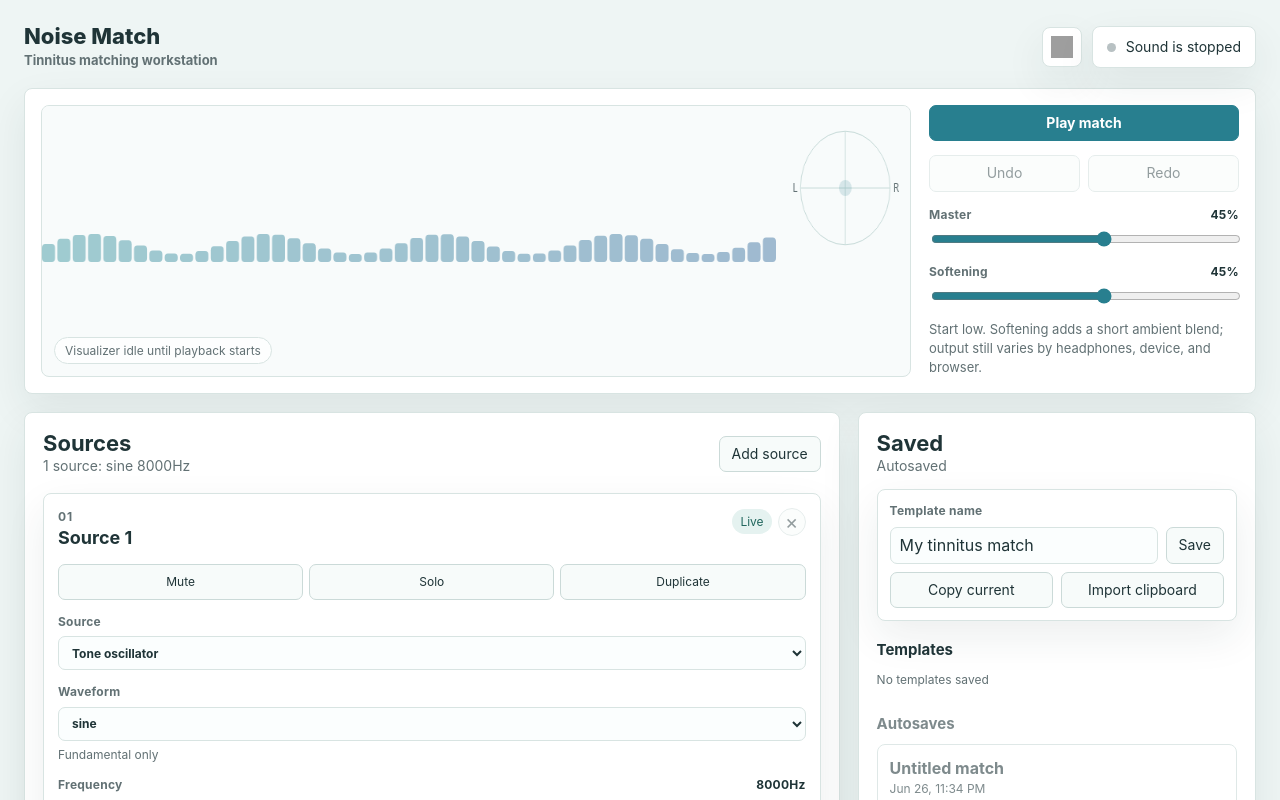
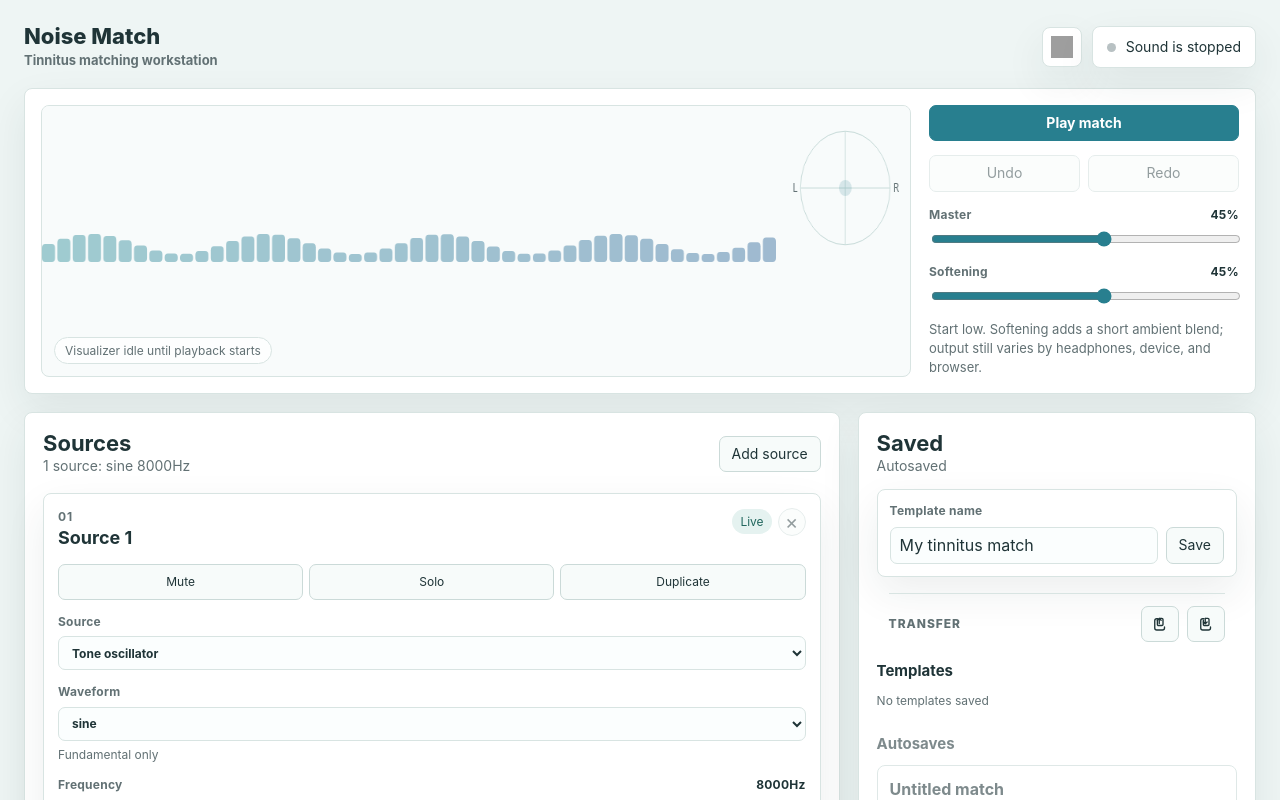
Before and after one commit to tonycassara/noise-match, a React (Vite) app: page / in a window 1280 px wide. Shown: the top 800 px of the page. Built offline with nearby package versions, Linux system fonts and the light colour scheme; grey boxes are pictures that could not be loaded.

Commit message:
Refine template transfer controls

```diff
--- a/src/App.css
+++ b/src/App.css
@@ -549,15 +549,37 @@ input[type='range'] {
   flex: 1;
 }
 
-.template-tools {
+.template-transfer {
+  align-items: center;
+  border-top: 1px solid var(--border);
+  display: flex;
+  justify-content: space-between;
+  margin: 0 12px 18px;
+  padding-top: 12px;
+}
+
+.template-transfer span {
+  color: var(--text-m);
+  font-size: 12px;
+  font-weight: 800;
+  letter-spacing: 0.08em;
+  text-transform: uppercase;
+}
+
+.template-transfer-actions {
   display: flex;
   gap: 8px;
-  margin-top: 8px;
 }
 
-.template-tools button {
-  flex: 1;
-  min-width: 0;
+.icon-action {
+  min-height: 36px;
+  padding: 7px;
+  width: 38px;
+}
+
+.icon-action svg {
+  height: 18px;
+  width: 18px;
 }
 
 .save-list {
--- a/src/App.tsx
+++ b/src/App.tsx
@@ -576,15 +576,31 @@ function App() {
                 Save
               </button>
             </div>
-            <div className="template-tools">
-              <button type="button" onClick={copyCurrentConfigToClipboard}>
-                Copy current
+          </section>
+
+          <div className="template-transfer" aria-label="Template transfer">
+            <span>Transfer</span>
+            <div className="template-transfer-actions">
+              <button
+                type="button"
+                className="icon-action"
+                onClick={copyCurrentConfigToClipboard}
+                aria-label="Copy current settings to clipboard"
+                title="Copy current settings to clipboard"
+              >
+                <ClipboardCopyIcon />
               </button>
-              <button type="button" onClick={importConfigFromClipboard}>
-                Import clipboard
+              <button
+                type="button"
+                className="icon-action"
+                onClick={importConfigFromClipboard}
+                aria-label="Import from clipboard"
+                title="Import from clipboard"
+              >
+                <ClipboardImportIcon />
               </button>
             </div>
-          </section>
+          </div>
 
           <SaveList title="Templates" empty="No templates saved">
             {templates.map((template) => (
@@ -1514,4 +1530,66 @@ function formatTonePartials(waveform: Waveform, frequencyHz: number) {
   return `${partials} audible partials`
 }
 
+function ClipboardCopyIcon() {
+  return (
+    <svg viewBox="0 0 24 24" aria-hidden="true" focusable="false">
+      <path
+        d="M9 5H7.7C6.2 5 5 6.2 5 7.7v9.6C5 18.8 6.2 20 7.7 20h7.6c1.5 0 2.7-1.2 2.7-2.7V16"
+        fill="none"
+        stroke="currentColor"
+        strokeLinecap="round"
+        strokeLinejoin="round"
+        strokeWidth="1.8"
+      />
+      <path
+        d="M11 4.5h3.5c.8 0 1.5.7 1.5 1.5v6.5c0 .8-.7 1.5-1.5 1.5H10c-.8 0-1.5-.7-1.5-1.5V7"
+        fill="none"
+        stroke="currentColor"
+        strokeLinecap="round"
+        strokeLinejoin="round"
+        strokeWidth="1.8"
+      />
+      <path
+        d="M8.5 7 11 4.5 13.5 7M11 4.5v6.8"
+        fill="none"
+        stroke="currentColor"
+        strokeLinecap="round"
+        strokeLinejoin="round"
+        strokeWidth="1.8"
+      />
+    </svg>
+  )
+}
+
+function ClipboardImportIcon() {
+  return (
+    <svg viewBox="0 0 24 24" aria-hidden="true" focusable="false">
+      <path
+        d="M9 5H7.7C6.2 5 5 6.2 5 7.7v9.6C5 18.8 6.2 20 7.7 20h7.6c1.5 0 2.7-1.2 2.7-2.7V16"
+        fill="none"
+        stroke="currentColor"
+        strokeLinecap="round"
+        strokeLinejoin="round"
+        strokeWidth="1.8"
+      />
+      <path
+        d="M11 4.5h3.5c.8 0 1.5.7 1.5 1.5v6.5c0 .8-.7 1.5-1.5 1.5H10c-.8 0-1.5-.7-1.5-1.5V7"
+        fill="none"
+        stroke="currentColor"
+        strokeLinecap="round"
+        strokeLinejoin="round"
+        strokeWidth="1.8"
+      />
+      <path
+        d="M8.5 9.3 11 11.8l2.5-2.5M11 4.5v7.3"
+        fill="none"
+        stroke="currentColor"
+        strokeLinecap="round"
+        strokeLinejoin="round"
+        strokeWidth="1.8"
+      />
+    </svg>
+  )
+}
+
 export default App
```
